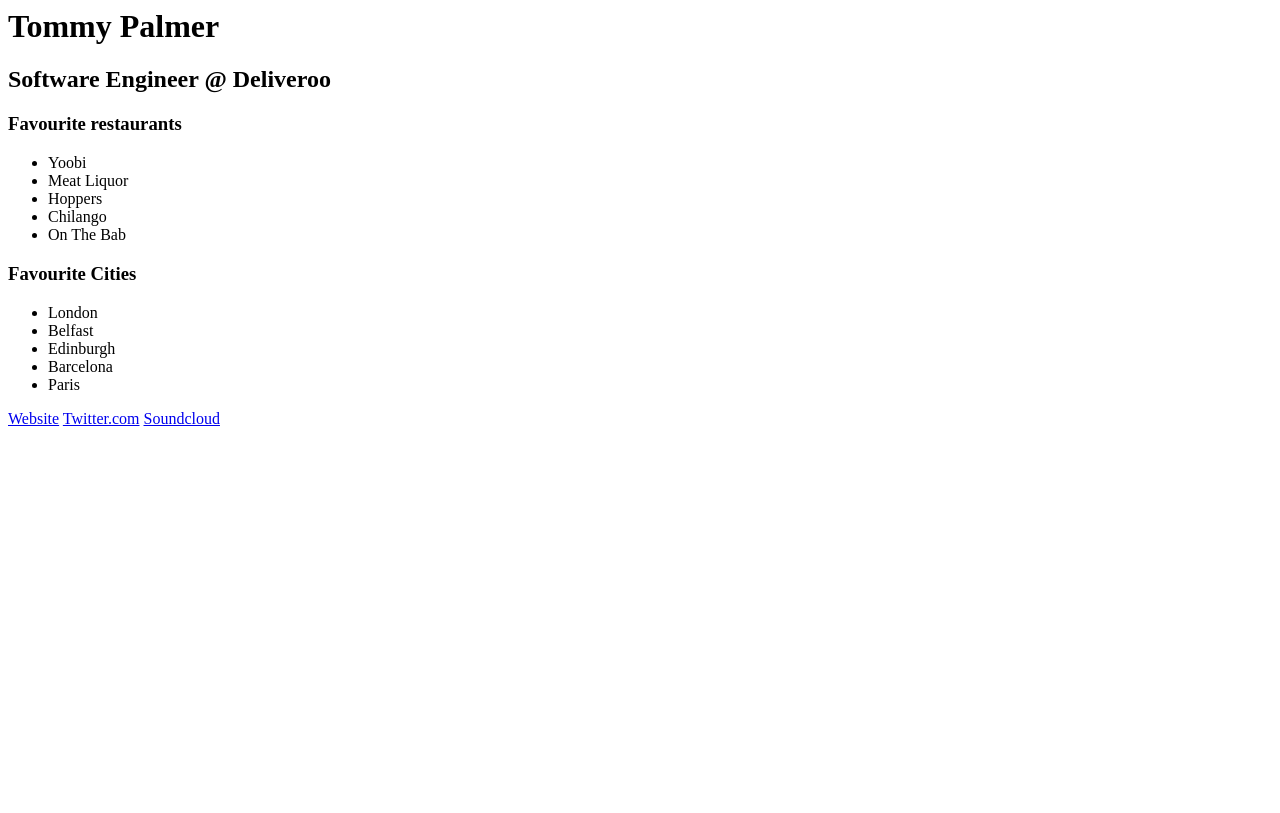
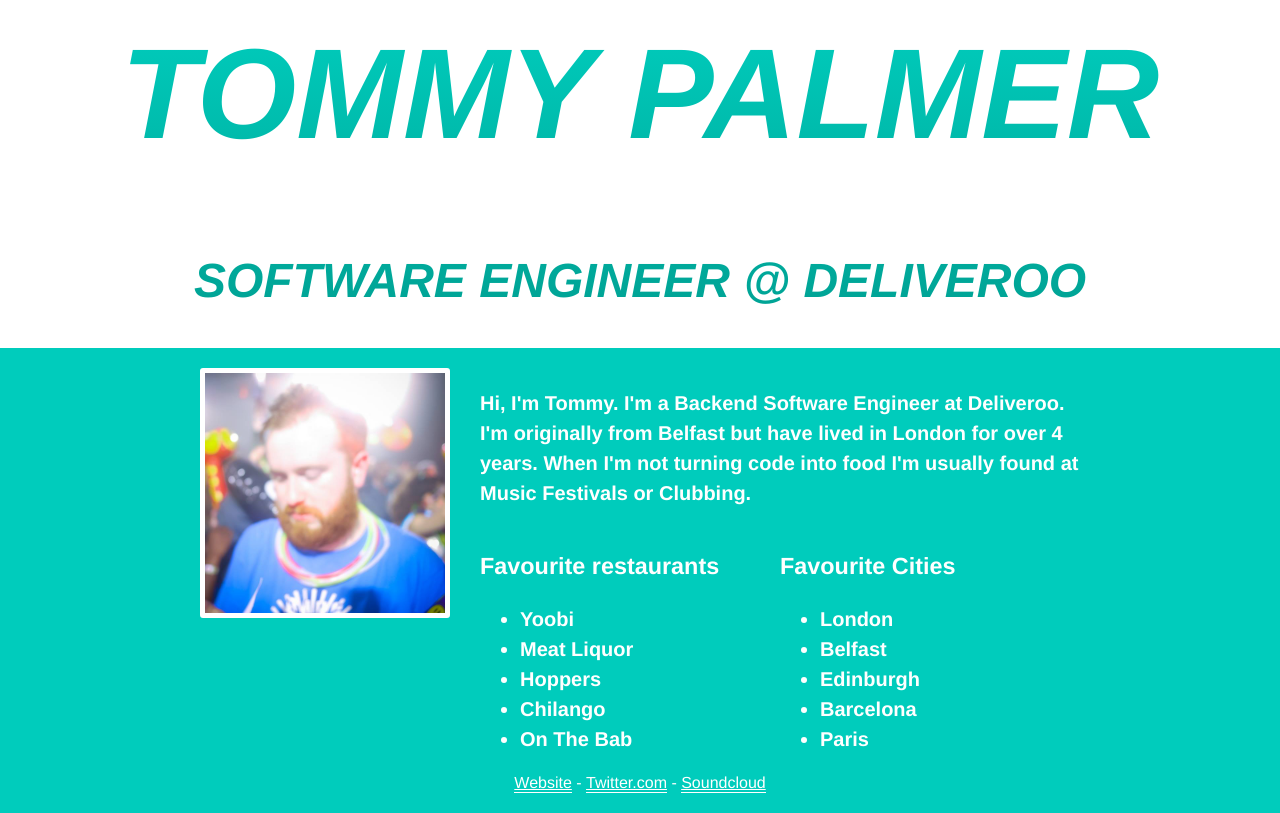
Before and after one commit to tommyp/tommyp.github.io, a plain HTML site: page index.html in a window 1280 px wide. Drawn offline with Linux system fonts and the light colour scheme.

Commit message:
Add some CSS and images

```diff
--- a/index.html
+++ b/index.html
@@ -3,18 +3,115 @@
 
   </head>
   <style>
+    body {
+      font-family: Helvetica, Arial, Sans-serif;
+      font-size: 16px;
+      margin: 0;
+    }
+
+    main {
+      margin: 0 auto;
+      max-width: 100%;
+      background: #00ccbc;
+      padding-bottom: 20px;
+    }
+
+    h1 {
+      margin-top: 20px;
+      font-size: 8em;
+      font-style: italic;
+    }
+
+    h2 {
+      font-size: 3em;
+    }
+
+    header {
+      max-width: 100%;
+      text-transform: uppercase;
+      text-align: center;
+      font-style: italic;
+      /* Permalink - use to edit and share this gradient: http://colorzilla.com/gradient-editor/#00ccbc+0,00a395+100 */
+      background: #00ccbc; /* Old browsers */
+      background: -moz-linear-gradient(top, #00ccbc 0%, #00a395 100%); /* FF3.6-15 */
+      background: -webkit-linear-gradient(top, #00ccbc 0%,#00a395 100%); /* Chrome10-25,Safari5.1-6 */
+      background: linear-gradient(to bottom, #00ccbc 0%,#00a395 100%); /* W3C, IE10+, FF16+, Chrome26+, Opera12+, Safari7+ */
+      filter: progid:DXImageTransform.Microsoft.gradient( startColorstr='#00ccbc', endColorstr='#00a395',GradientType=0 ); /* IE6-9 */
+      -webkit-background-clip: text;
+      -webkit-text-fill-color: transparent;
+      background-clip: text;
+      text-fill-color: transparent;
+    }
+
+    section {
+      margin: 0 auto;
+      max-width: 880px;
+    }
+
+    a {
+      color: #fff;
+      border-bottom: 1px solid #fff;
+    }
+
+    a:hover {
+      background: #fff;
+      color: #00ccbc;
+    }
+
+    #about-me {
+      padding-top: 20px;
+    }
+
+    #about-me img {
+      width: 240px;
+      height: 240px;
+      float: left;
+      border: 5px solid #FFF;
+      border-radius: 3px;
+    }
+
+    #words {
+      max-width: 600px;
+      float: right;
+      font-size: 20px;
+      font-weight: bold;
+      color: #FFF;
+      line-height: 1.5em;
+    }
+
+    .faves {
+      margin: 0 auto;
+      clear: both;
+    }
+
+    .faves section {
+      float: left;
+      width: 50%;
+    }
+
+    .links {
+      clear: both;
+      color: #fff;
+      text-align: center;
+    }
+
+    .links a {
+      display: inline-block;
+    }
 
   </style>
   <body>
-    <main>
     <header>
       <h1>Tommy Palmer</h1>
       <h2>Software Engineer @ Deliveroo</h2>
     </header>
+    <main>
       <section id="about-me">
+        <img src="./tommy.jpg"/>
+        <section id="words">
+          <p>Hi, I'm Tommy. I'm a Backend Software Engineer at Deliveroo. I'm originally from Belfast but have lived in London for over 4 years. When I'm not turning code into food I'm usually found at Music Festivals or Clubbing.</p>
 
-      </section>
-      <section class="faves">
+          <div class="faves">
             <section class="albums">
               <h3>Favourite restaurants</h3>
               <ul>
@@ -35,10 +132,12 @@
                 <li>Paris</li>
               </ul>
             </section>
+          </div>
+        </section>
       </section>
       <section class="links">
-        <a href="http://tommyp.org" class="website">Website</a>
-        <a href="http://twitter.com/tommypalm" class="twitter">Twitter.com</a>
+        <a href="http://tommyp.org" class="website">Website</a> -
+        <a href="http://twitter.com/tommypalm" class="twitter">Twitter.com</a> -
         <a href="http://soundcloud.com/dj-bi-furious" class="soundcloud">Soundcloud</a>
       </section>
     </main>
```
Also changed, not shown: header.jpg (added), tommy.jpg (added). Lines whose indentation alone changed are shown as unchanged.
